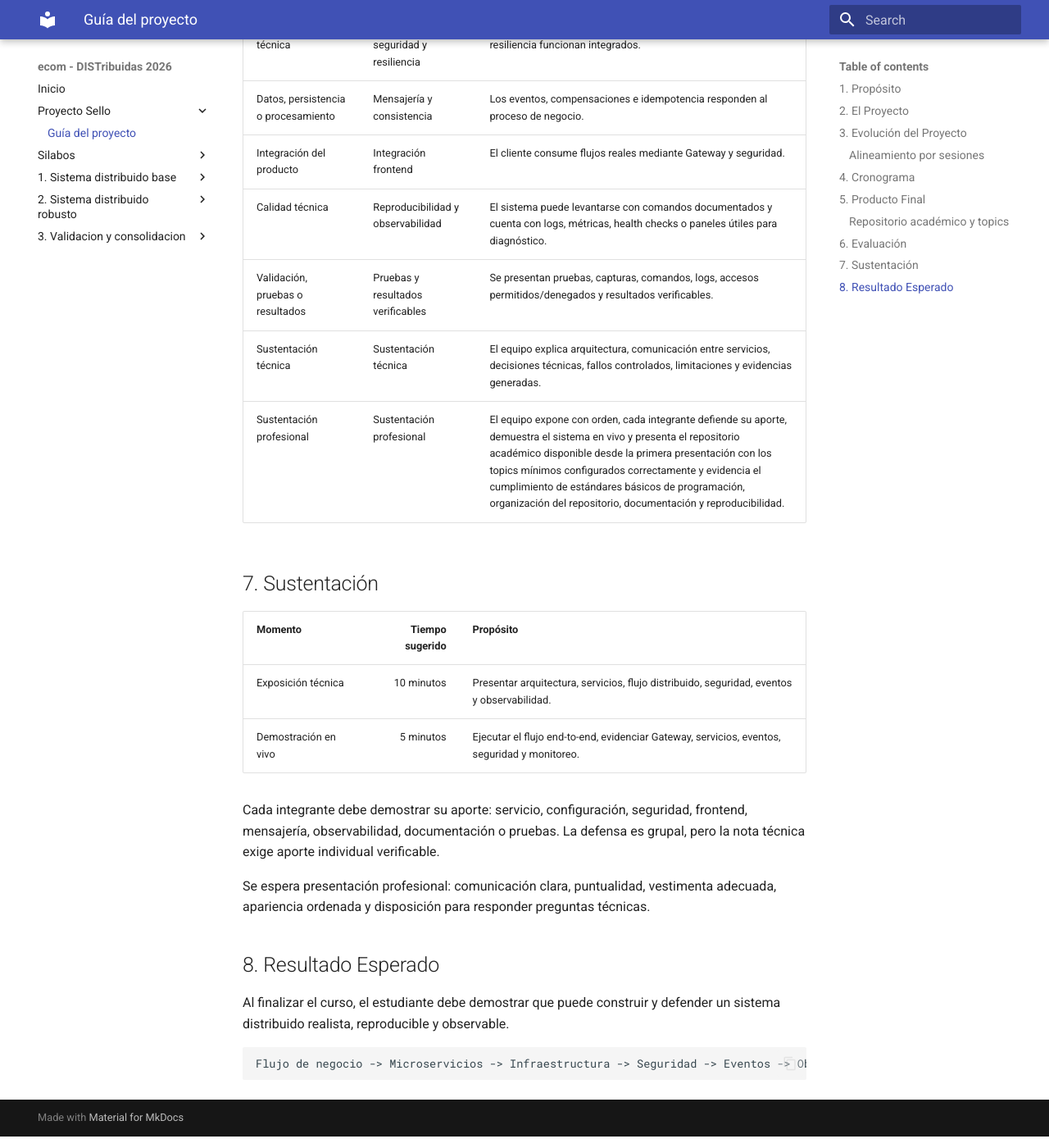
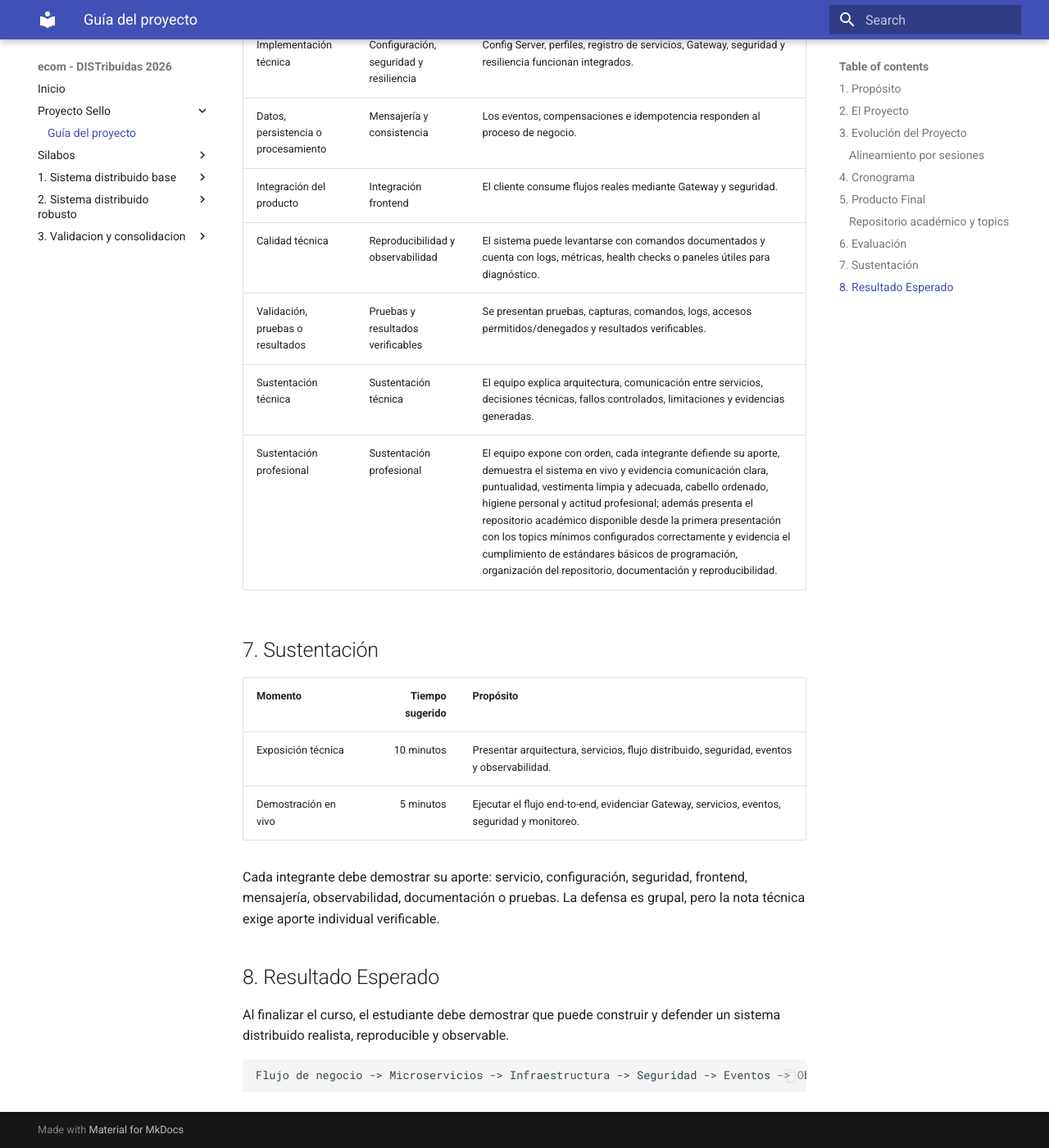
Before and after one commit to 261dist/ecom, an MkDocs documentation site: the page built from docs/proyecto-sello/index.md, in a window 1280 px wide and 1400 px high, scrolled down 5153 px. Shown: the whole window at 82% size. Built offline with MkDocs 1.6.1 and Material for MkDocs 9.7.7, drawn with Linux system fonts in a browser that asks for light colours.

Commit message:
first commit

```diff
--- a/docs/proyecto-sello/index.md
+++ b/docs/proyecto-sello/index.md
@@ -124,7 +124,7 @@
 | Calidad técnica | Reproducibilidad y observabilidad | El sistema puede levantarse con comandos documentados y cuenta con logs, métricas, health checks o paneles útiles para diagnóstico. |
 | Validación, pruebas o resultados | Pruebas y resultados verificables | Se presentan pruebas, capturas, comandos, logs, accesos permitidos/denegados y resultados verificables. |
 | Sustentación técnica | Sustentación técnica | El equipo explica arquitectura, comunicación entre servicios, decisiones técnicas, fallos controlados, limitaciones y evidencias generadas. |
-| Sustentación profesional | Sustentación profesional | El equipo expone con orden, cada integrante defiende su aporte, demuestra el sistema en vivo y presenta el repositorio académico disponible desde la primera presentación con los topics mínimos configurados correctamente y evidencia el cumplimiento de estándares básicos de programación, organización del repositorio, documentación y reproducibilidad. |
+| Sustentación profesional | Sustentación profesional | El equipo expone con orden, cada integrante defiende su aporte, demuestra el sistema en vivo y evidencia comunicación clara, puntualidad, vestimenta limpia y adecuada, cabello ordenado, higiene personal y actitud profesional; además presenta el repositorio académico disponible desde la primera presentación con los topics mínimos configurados correctamente y evidencia el cumplimiento de estándares básicos de programación, organización del repositorio, documentación y reproducibilidad. |
 
 ## 7. Sustentación
 
@@ -135,8 +135,6 @@
 
 Cada integrante debe demostrar su aporte: servicio, configuración, seguridad, frontend, mensajería, observabilidad, documentación o pruebas. La defensa es grupal, pero la nota técnica exige aporte individual verificable.
 
-Se espera presentación profesional: comunicación clara, puntualidad, vestimenta adecuada, apariencia ordenada y disposición para responder preguntas técnicas.
-
 ## 8. Resultado Esperado
 
 Al finalizar el curso, el estudiante debe demostrar que puede construir y defender un sistema distribuido realista, reproducible y observable.
```
